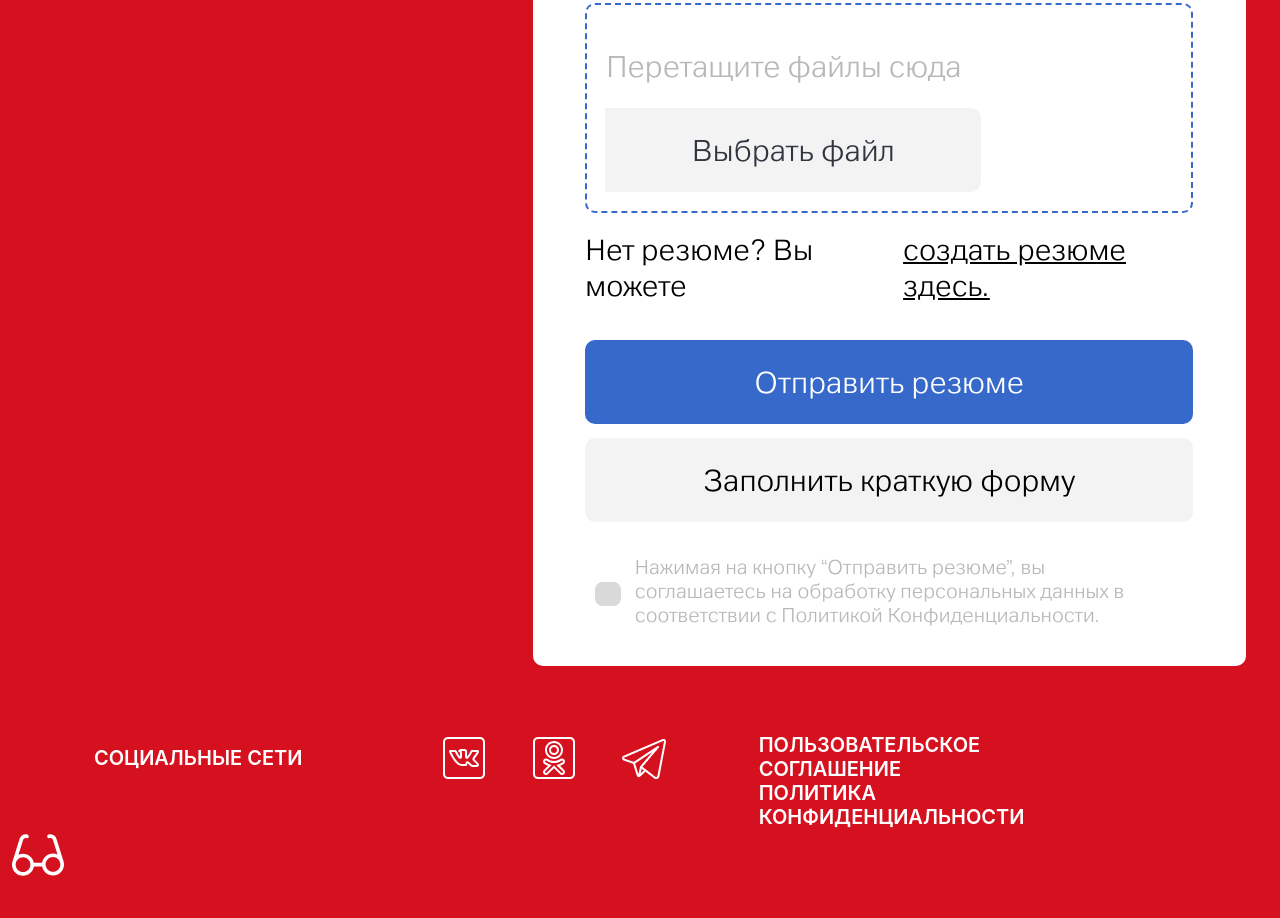
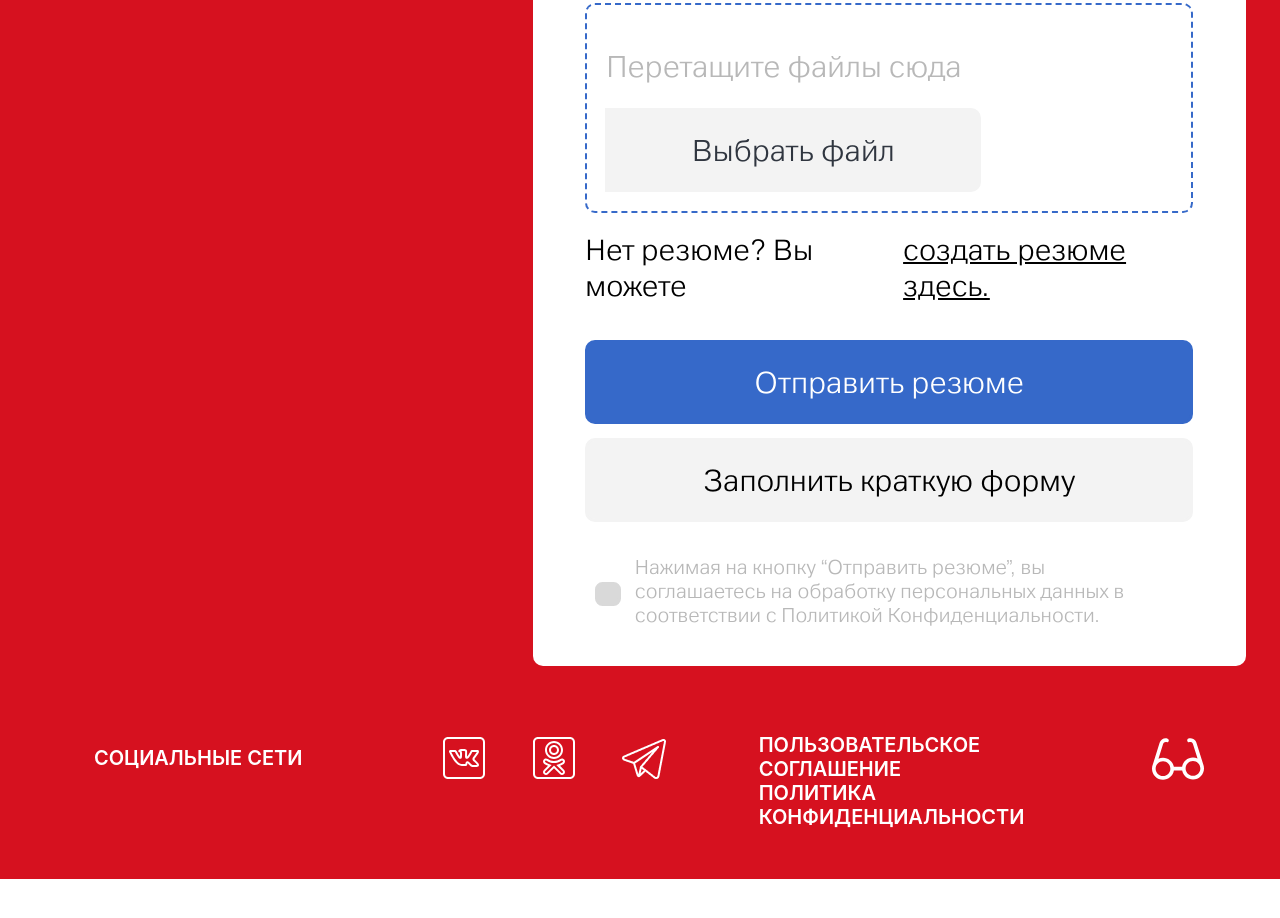
Before and after one commit to lilitantonyanwork/pervie, a plain HTML site: page vacancies.html in a window 1280 px wide. Shown: the part 3691-4609 px from the top of the page. After the commit the page ends 4570 px from the top, so only its background shows below. Drawn offline with Linux system fonts and the light colour scheme.

Commit message:
add files

```diff
--- a/vacancies.html
+++ b/vacancies.html
@@ -280,7 +280,7 @@
           <a href="" class="footer-link">пользовательское соглашение</a>
           <a href="" class="footer-link">Политика конфиденциальности</a>
         </div>
-        <div class="col-lg-3 col-md-6">
+        <div class="col-lg-2 col-md-6 d-flex justify-content-end">
           <button class="bvi-btn"></button>
         </div>
       </div>
```
Also changed, not shown: vacancy-view.html (+1 -1 lines).
